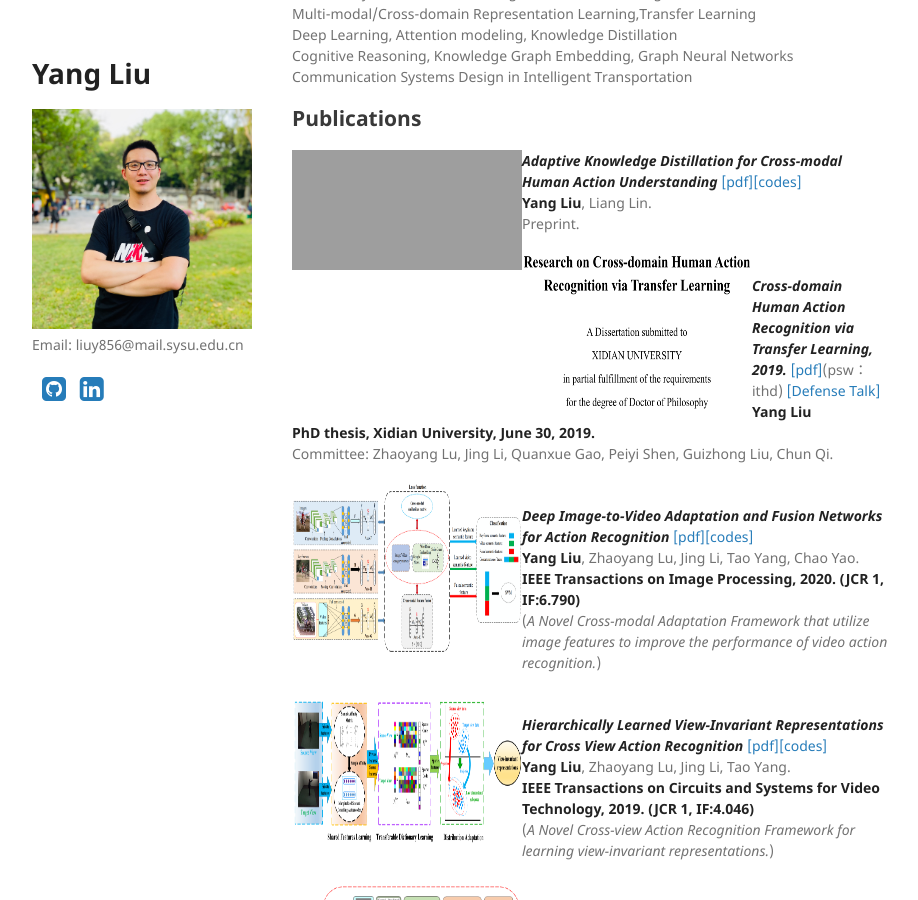
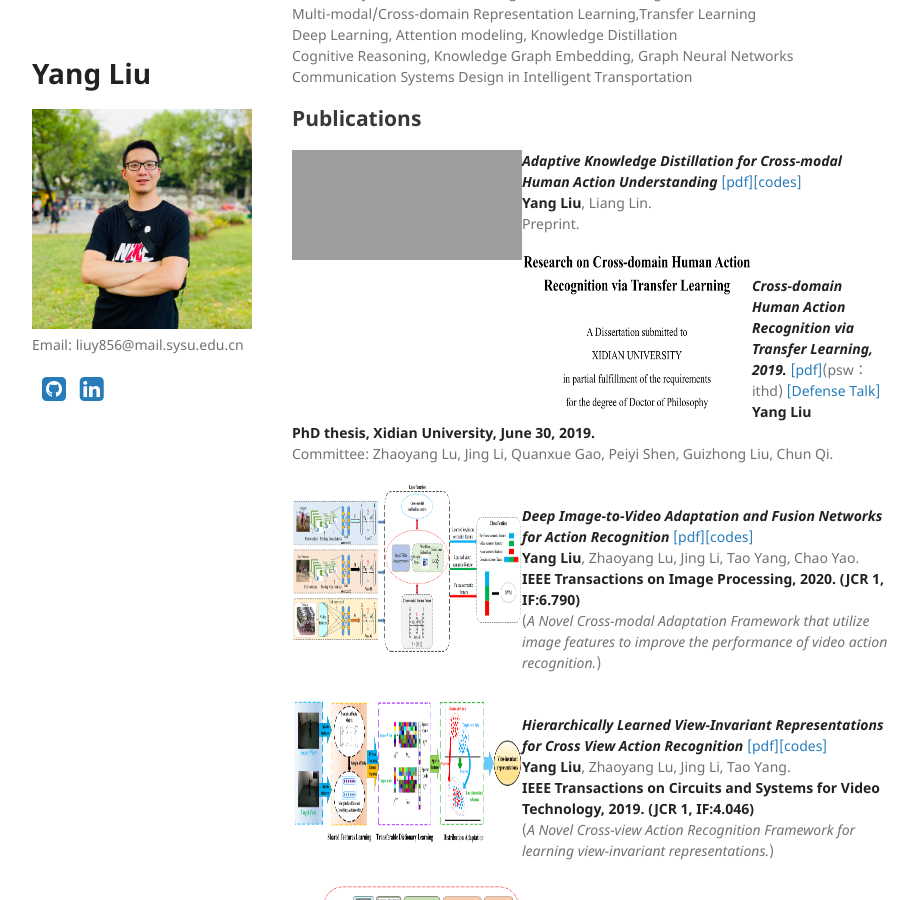
Before and after one commit to YangLiu9208/home, a Jekyll site: the page built from index.md, in a window 1280 px wide and 900 px high, scrolled down 917 px. Shown: the whole window, without its empty margins (178-1096 px from the left). Built offline with Jekyll 4.4.1, drawn with Linux system fonts in a browser that asks for light colours; a style sheet for code colours, icons or effects is not loaded; grey boxes are pictures that could not be loaded.

Commit message:
Update index.md

```diff
--- a/index.md
+++ b/index.md
@@ -42,7 +42,7 @@ Communication Systems Design in Intelligent Transportation
 
 <div align="left">
           <a>
-            <img border="0" src="./AKDN.png" align="left" width="230" height="120">
+            <img border="0" src="./AKDN.png" align="left" width="230" height="110">
           </a>
 </div>
 ***Adaptive Knowledge Distillation for Cross-modal Human Action Understanding*** [[pdf]](https://yangliu9208.github.io/home/)[[codes]](https://yangliu9208.github.io/home/)
```
